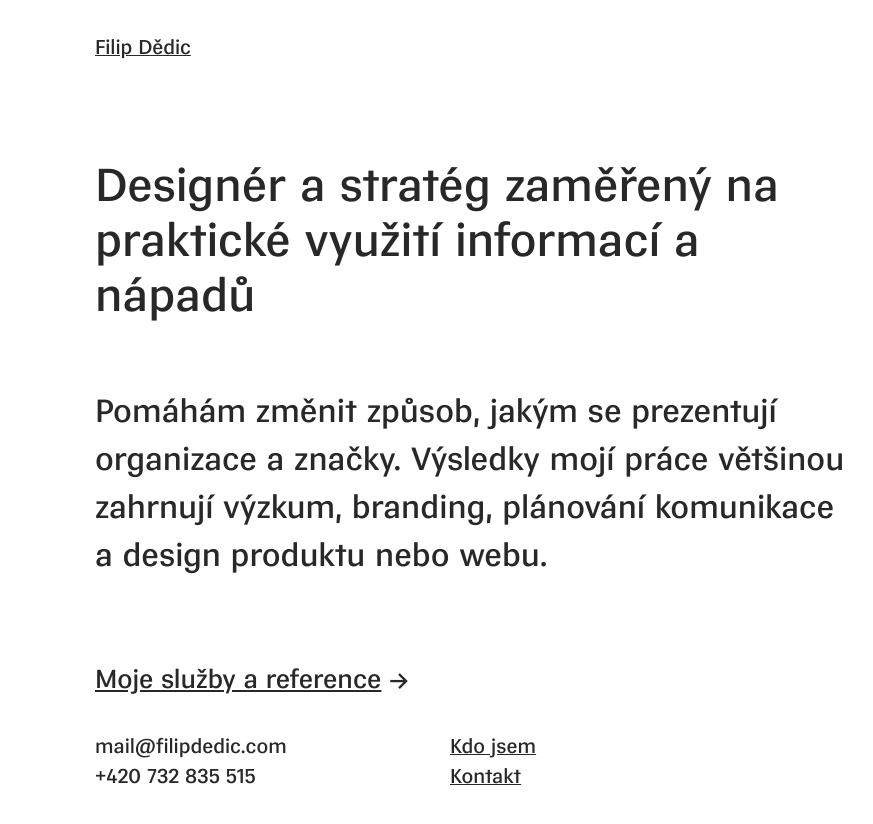
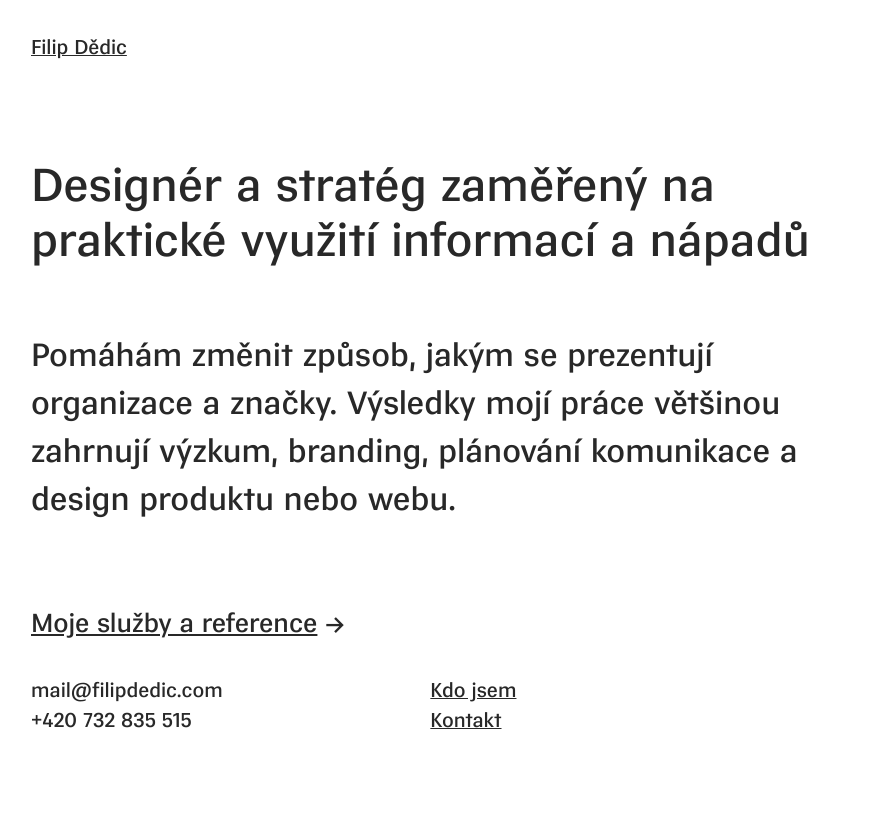
Before and after one commit to fdedic/fdedic.github.io, a Jekyll site: the page built from index.md, in a window 1280 px wide. Shown: the top 824 px of the page, without its empty margins (33-906 px from the left). Built offline with Jekyll 4.4.1, drawn with Linux system fonts in a browser that asks for light colours; nearby versions of some CDN libraries.

Commit message:
Update skeleton.css

```diff
--- a/assets/css/skeleton.css
+++ b/assets/css/skeleton.css
@@ -32,7 +32,8 @@
   position: relative;
   width: 100%;
   margin: 0 auto;
-  padding: 0 20px;
+  padding-left: 5vw;
+  padding-right: 5vw;
   box-sizing: border-box; }
 .column,
 .columns {
@@ -43,14 +44,13 @@
 /* For devices larger than 400px */
 @media (min-width: 400px) {
   .container {
-    width: 85%;
-    padding: 0; }
+    width: 100%; }
 }
 
 /* For devices larger than 550px */
 @media (min-width: 550px) {
   .container {
-    width: 80%; }
+    width: 100%; }
   .column,
   .columns {
     margin-left: 4%; }
```
